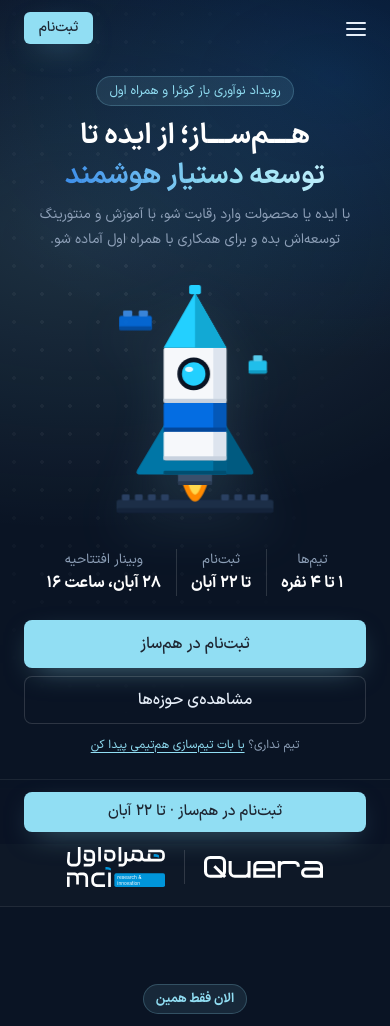
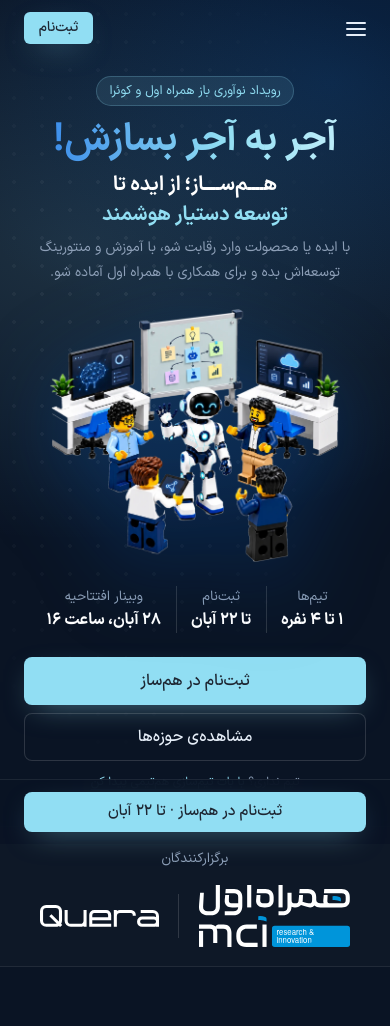
Before and after one commit to Quera-Contest/hamsaz-landing, a plain HTML site: page index.html in a window 390 px wide. Shown: the top 1026 px of the page. Drawn offline with Linux system fonts and the light colour scheme.

Commit message:
Use poster illustration in hero, add slogan, reorder logos, extend tiers
Co-Authored-By: Claude Opus 5.5 <noreply@anthropic.com>

```diff
--- a/assets/css/style.css
+++ b/assets/css/style.css
@@ -135,7 +135,7 @@ b { color: #fff; }
 .hero {
   position: relative; padding: 104px 0 48px; overflow: hidden;
   /* هیرو تا پایین نمای اول کشیده می‌شود تا نوار برگزارکنندگان درست زیر آن، در لبه‌ی پایین صفحه، دیده شود */
-  min-height: calc(100svh - var(--orgs-h, 100px)); display: flex; flex-direction: column; justify-content: center;
+  min-height: calc(100svh - var(--orgs-h, 128px)); display: flex; flex-direction: column; justify-content: center;
   background:
     radial-gradient(700px 420px at 20% 30%, rgba(145, 222, 243, .14), transparent 70%),
     radial-gradient(600px 400px at 85% 10%, rgba(4, 109, 226, .18), transparent 70%),
@@ -151,15 +151,16 @@ b { color: #fff; }
 }
 .hero__inner { position: relative; display: grid; grid-template-columns: max-content minmax(0, 1fr); gap: 3rem; align-items: center; }
 .hero__title {
-  font-size: clamp(2.1rem, 5vw, 3.25rem); font-weight: 700; line-height: 1.4; white-space: nowrap;
-  margin: 1.1rem 0 .9rem; color: #fff;
+  font-size: clamp(1.35rem, 2.6vw, 1.9rem); font-weight: 700; line-height: 1.5; white-space: nowrap;
+  margin: .5rem 0 .9rem; color: #fff;
 }
 .hero .label-brick { font-weight: 400; }
-.hero__title em {
-  font-style: normal; color: var(--cyan);
+.hero__slogan {
+  font-size: clamp(2.5rem, 5.6vw, 3.9rem); font-weight: 700; line-height: 1.3; white-space: nowrap; margin-top: 1.1rem;
   background: linear-gradient(270deg, var(--cyan-l) 0%, var(--cyan) 40%, var(--blue-l) 100%);
   -webkit-background-clip: text; background-clip: text; -webkit-text-fill-color: transparent;
 }
+.hero__title em { font-style: normal; color: var(--cyan); }
 .hero__alt { display: inline-block; margin-top: 1rem; color: var(--muted); font-size: 13px; }
 .hero__alt a { color: var(--cyan); text-decoration: underline; text-underline-offset: 4px; }
 .hero__lead { font-size: 1.125rem; color: var(--muted); max-width: 34rem; }
@@ -169,18 +170,11 @@ b { color: #fff; }
 .orgs__label { color: var(--muted); font-size: .85rem; }
 .partners__logos { display: flex; align-items: center; gap: 1.6rem; }
 .partners__quera { height: 26px; width: auto; }
-.partners__hamrah { height: 46px; width: auto; }
-.partners__dot { width: 1px; height: 34px; background: var(--line-2); }
+.partners__hamrah { height: 76px; width: auto; }
+.partners__dot { width: 1px; height: 44px; background: var(--line-2); }
 
 .hero__visual { display: grid; place-items: center end; } /* در RTL یعنی چسبیده به لبه‌ی چپ گرید */
-.rocket-svg { width: min(300px, 100%); height: auto; overflow: visible; filter: drop-shadow(0 30px 40px rgba(145, 222, 243, .12)); }
-.rocket { animation: hover 3.5s ease-in-out infinite; }
-@keyframes hover { 50% { transform: translateY(-10px); } }
-.flame { transform-box: fill-box; transform-origin: top center; animation: flame .35s ease-in-out infinite alternate; }
-@keyframes flame { to { transform: scaleY(.8) scaleX(.92); } }
-.float-a { animation: float 6s ease-in-out infinite; opacity: .9; }
-.float-b { animation: float 5s ease-in-out infinite reverse; opacity: .9; }
-@keyframes float { 50% { transform: translateY(-8px); } }
+.hero__art { display: block; width: 100%; max-width: 620px; height: auto; filter: drop-shadow(0 26px 44px rgba(4, 109, 226, .28)); }
 
 /* ---------- sections ---------- */
 .section { padding: 84px 0; }
@@ -250,7 +244,9 @@ b { color: #fff; }
 .footer__orgs a { transition: opacity .2s; }
 .footer__orgs a:hover img { opacity: 1; }
 .footer__orgs img { height: 22px; width: auto; }
-.footer__orgs a + a img { height: 38px; }
+.footer__orgs a:first-child img { height: 38px; }
+.footer .brand { order: 0; }
+.footer .brand__logo { height: 100px; }
 
 /* ---------- content blocks added from the event brief ---------- */
 .key-dates { display: flex; flex-wrap: wrap; align-items: center; row-gap: .4rem; margin-top: 1.4rem; }
@@ -573,11 +569,11 @@ b { color: #fff; }
   .hero__text { display: contents; }
   .hero__inner { gap: 0; justify-items: center; }
   .hero__inner > * , .hero__text > * { order: 5; }
-  .hero__text > .label-brick { order: 1; }
+  .hero__text > .label-brick, .hero__text > .hero__slogan { order: 1; }
   .hero__text > .hero__title { order: 2; }
   .hero__text > .hero__lead { order: 3; }
   .hero__visual { order: 4; display: grid; place-items: center; margin-top: 1.2rem; }
-  .rocket-svg { width: 170px; filter: drop-shadow(0 16px 24px rgba(145, 222, 243, .12)); }
+  .hero__art { width: min(420px, 100%); }
   .hero__actions { width: 100%; }
 }
 @media (max-width: 760px) {
@@ -588,10 +584,11 @@ b { color: #fff; }
   .nav__burger span { margin: 4px 0; }
   body .hero { padding-top: calc(56px + 20px); justify-content: flex-start; }
   /* فشرده‌سازی عمودی هیرو تا کل آن در ارتفاع ۷۰۰ پیکسل جا شود */
-  body .hero__title { font-size: 28px; line-height: 1.45; margin: .6rem 0 .4rem; }
+  body .hero__slogan { font-size: 38px; margin-top: .6rem; }
+  body .hero__title { font-size: 20px; line-height: 1.5; margin: .3rem 0 .4rem; }
   body .hero__lead { font-size: 14px; line-height: 1.75; }
   body .hero__visual { margin-top: 24px; }
-  body .rocket-svg { width: 170px; filter: drop-shadow(0 16px 24px rgba(145, 222, 243, .12)); }
+  body .hero__art { width: min(290px, 100%); }
   body .key-dates { margin-top: 24px; }
   body .hero__actions { margin-top: 24px; gap: .5rem; }
   body .hero__alt { margin-top: .6rem; font-size: 12px; }
@@ -640,7 +637,7 @@ a.is-pending:not(.btn)::after { content: " (به‌زودی)"; font-size: .85em;
 }
 @media (max-width: 600px) {
   .section { padding: 76px 0; }
-  .hero { padding: 88px 0 32px; --orgs-h: 118px; }
+  .hero { padding: 88px 0 32px; --orgs-h: 140px; }
   .hero__actions { margin-top: 1.5rem; }
   .orgs__inner { flex-direction: column; padding-block: 1.2rem; }
   .org-logos { gap: 1.6rem; }
@@ -649,7 +646,7 @@ a.is-pending:not(.btn)::after { content: " (به‌زودی)"; font-size: .85em;
   .org-logos img:last-child { height: 46px; }
   .partners__logos { gap: 1.2rem; }
   .partners__quera { height: 22px; }
-  .partners__hamrah { height: 40px; }
+  .partners__hamrah { height: 62px; }
   .key-dates > div { flex-direction: column; align-items: center; gap: 0; padding-inline: .9rem; }
   .key-dates > div:first-child { padding-inline-start: .9rem; }
   .infobar { padding: .6rem; }
@@ -747,8 +744,8 @@ a.is-pending:not(.btn)::after { content: " (به‌زودی)"; font-size: .85em;
 .done__todo b { color: #fff; }
 .done__links { justify-content: center; width: 100%; }
 .done__orgs { display: flex; align-items: center; gap: 1.6rem; margin-top: 1.6rem; opacity: .9; }
-.done__orgs img:first-child { height: 20px; width: auto; }
-.done__orgs img:last-child { height: 36px; width: auto; }
+.done__orgs img:first-child { height: 44px; width: auto; }
+.done__orgs img:last-child { height: 20px; width: auto; }
 .done__orgs span { width: 1px; height: 28px; background: var(--line-2); }
 @media (max-width: 760px) {
   .done-page .nav__inner { display: flex; }
--- a/index.html
+++ b/index.html
@@ -3,18 +3,18 @@
 <head>
   <meta charset="utf-8">
   <meta name="viewport" content="width=device-width, initial-scale=1">
-  <title>هم‌ساز؛ از ایده تا توسعه دستیار هوشمند | کوئرا × مرکز نوآوری همراه اول</title>
-  <meta name="description" content="رویداد نوآوری باز کوئرا و مرکز نوآوری همراه اول برای ساخت دستیار هوشمند سازمانی. تیم ۱ تا ۴ نفره؛ ثبت‌نام تا ۲۲ آبان ۱۴۰۵؛ وبینار افتتاحیه ۲۸ آبان ساعت ۱۶؛ اختتامیه ۱۳ بهمن.">
+  <title>هم‌ساز؛ از ایده تا توسعه دستیار هوشمند | مرکز نوآوری همراه اول × کوئرا</title>
+  <meta name="description" content="رویداد نوآوری باز مرکز نوآوری همراه اول و کوئرا برای ساخت دستیار هوشمند سازمانی. تیم ۱ تا ۴ نفره؛ ثبت‌نام تا ۲۲ آبان ۱۴۰۵؛ وبینار افتتاحیه ۲۸ آبان ساعت ۱۶؛ اختتامیه ۱۳ بهمن.">
   <meta property="og:type" content="website">
   <meta property="og:locale" content="fa_IR">
   <meta property="og:site_name" content="هم‌ساز">
   <meta property="og:title" content="هم‌ساز؛ از ایده تا توسعه دستیار هوشمند">
-  <meta property="og:description" content="با ایده یا محصولت وارد رقابت شو، با آموزش و منتورینگ توسعه‌اش بده و برای همکاری با همراه اول آماده شو. ثبت‌نام تا ۲۲ آبان.">
+  <meta property="og:description" content="آجر به آجر بسازش! با ایده یا محصولت وارد رقابت شو، با آموزش و منتورینگ توسعه‌اش بده و برای همکاری با همراه اول آماده شو. ثبت‌نام تا ۲۲ آبان.">
   <meta name="theme-color" content="#0A1424">
-  <link rel="icon" href="assets/logos/hamsaz-icon.svg?v=20261102b" type="image/svg+xml">
+  <link rel="icon" href="assets/logos/hamsaz-icon.svg?v=20261104" type="image/svg+xml">
   <link rel="preload" href="assets/fonts/IRANSansX-Regular.woff2" as="font" type="font/woff2" crossorigin>
   <link rel="preload" href="assets/fonts/IRANSansX-Bold.woff2" as="font" type="font/woff2" crossorigin>
-  <link rel="stylesheet" href="assets/css/style.css?v=20261102b">
+  <link rel="stylesheet" href="assets/css/style.css?v=20261104">
 </head>
 <body>
 
@@ -22,7 +22,7 @@
   <header class="nav" id="nav">
     <div class="container nav__inner">
       <a href="#top" class="brand" aria-label="هم‌ساز">
-        <img src="assets/logos/hamsaz-logo.svg?v=20261102b" alt="هم‌ساز" class="brand__logo" width="812" height="291">
+        <img src="assets/logos/hamsaz-logo.svg?v=20261104" alt="هم‌ساز" class="brand__logo" width="812" height="291">
       </a>
       <nav class="nav__links" id="navLinks">
         <a href="#who">شرکت‌کنندگان</a>
@@ -42,7 +42,8 @@
     <section class="hero" id="top">
       <div class="container hero__inner">
         <div class="hero__text">
-          <span class="label-brick reveal">رویداد نوآوری باز کوئرا و همراه اول</span>
+          <span class="label-brick reveal">رویداد نوآوری باز همراه اول و کوئرا</span>
+          <p class="hero__slogan reveal">آجر به آجر بسازش!</p>
           <h1 class="hero__title reveal">هــــم‌ســــاز؛ از ایده تا<br><em>توسعه دستیار هوشمند</em></h1>
           <p class="hero__lead reveal">با ایده یا محصولت وارد رقابت شو، با آموزش و منتورینگ توسعه‌اش بده و برای همکاری با همراه اول آماده شو.</p>
 
@@ -60,72 +61,9 @@
 
         </div>
 
-        <!-- LEGO rocket -->
-        <div class="hero__visual reveal" aria-hidden="true">
-          <svg class="rocket-svg" id="rocketSvg" viewBox="0 0 260 380" xmlns="http://www.w3.org/2000/svg">
-            <!-- floating bricks -->
-            <g class="float-a">
-              <rect x="14" y="62" width="50" height="22" rx="3" fill="#046DE2"/>
-              <rect x="14" y="78" width="50" height="6" rx="2" fill="#0352AB"/>
-              <rect x="20" y="54" width="14" height="9" rx="2" fill="#3D8EEA"/>
-              <rect x="44" y="54" width="14" height="9" rx="2" fill="#3D8EEA"/>
-            </g>
-            <g class="float-b">
-              <rect x="212" y="136" width="28" height="20" rx="3" fill="#23D0FF"/>
-              <rect x="212" y="151" width="28" height="5" rx="2" fill="#12A9D4"/>
-              <rect x="219" y="128" width="14" height="9" rx="2" fill="#5FDDFF"/>
-            </g>
-
-            <!-- baseplate -->
-            <g>
-              <rect x="10" y="342" width="240" height="20" rx="4" fill="#1C2E47"/>
-              <rect x="10" y="355" width="240" height="7" rx="3" fill="#14233A"/>
-              <g fill="#2A4062">
-                <rect x="18" y="334" width="12" height="9" rx="2"/><rect x="38" y="334" width="12" height="9" rx="2"/>
-                <rect x="58" y="334" width="12" height="9" rx="2"/><rect x="78" y="334" width="12" height="9" rx="2"/>
-                <rect x="170" y="334" width="12" height="9" rx="2"/><rect x="190" y="334" width="12" height="9" rx="2"/>
-                <rect x="210" y="334" width="12" height="9" rx="2"/><rect x="230" y="334" width="12" height="9" rx="2"/>
-              </g>
-            </g>
-
-            <!-- rocket -->
-            <g class="rocket">
-              <!-- flame -->
-              <g class="flame">
-                <path d="M110 318 Q130 380 150 318 Z" fill="#FF8A00"/>
-                <path d="M119 318 Q130 356 141 318 Z" fill="#FFD84D"/>
-              </g>
-              <!-- engine -->
-              <rect x="104" y="302" width="52" height="18" rx="3" fill="#3A4F6B"/>
-              <rect x="104" y="314" width="52" height="6" rx="2" fill="#2A3B52"/>
-              <!-- fins -->
-              <path d="M84 226 L42 296 Q38 304 46 304 H84 Z" fill="#0076A6"/>
-              <path d="M176 226 L218 296 Q222 304 214 304 H176 Z" fill="#005A80"/>
-              <!-- yellow plate -->
-              <rect x="82" y="282" width="96" height="22" rx="3" fill="#0076A6"/>
-              <rect x="158" y="282" width="20" height="22" fill="#005F87"/>
-              <rect x="82" y="298" width="96" height="6" rx="2" fill="#004E70"/>
-              <!-- white brick 2 -->
-              <rect x="82" y="238" width="96" height="44" rx="3" fill="#F6F8FB"/>
-              <rect x="158" y="238" width="20" height="44" fill="#DDE4EE"/>
-              <rect x="82" y="276" width="96" height="6" fill="#C8D2DF"/>
-              <!-- blue brick -->
-              <rect x="82" y="194" width="96" height="44" rx="3" fill="#046DE2"/>
-              <rect x="158" y="194" width="20" height="44" fill="#0458B8"/>
-              <rect x="82" y="232" width="96" height="6" fill="#03479A"/>
-              <!-- white brick 1 with window -->
-              <rect x="82" y="110" width="96" height="84" rx="3" fill="#F6F8FB"/>
-              <rect x="158" y="110" width="20" height="84" fill="#DDE4EE"/>
-              <rect x="82" y="188" width="96" height="6" fill="#C8D2DF"/>
-              <circle cx="128" cy="150" r="25" fill="#0A1424"/>
-              <circle cx="128" cy="150" r="18" fill="#23D0FF"/>
-              <ellipse cx="121" cy="143" rx="6" ry="4" fill="#fff" opacity=".85"/>
-              <!-- nose cone -->
-              <path d="M130 26 L178 110 H82 Z" fill="#23D0FF"/>
-              <path d="M130 26 L178 110 H130 Z" fill="#12A9D4"/>
-              <rect x="121" y="14" width="18" height="14" rx="3" fill="#23D0FF"/>
-            </g>
-          </svg>
+        <!-- تصویر تیم و ربات از پوستر رویداد -->
+        <div class="hero__visual reveal">
+          <img src="assets/img/hero-team.webp?v=20261104" alt="تیمی از آدمک‌های لگویی در کنار یک ربات هوشمند و تخته‌ی ایده‌ها" class="hero__art" width="1200" height="1046" fetchpriority="high">
         </div>
       </div>
     </section>
@@ -135,9 +73,9 @@
       <div class="container orgs__inner">
         <span class="orgs__label">برگزارکنندگان</span>
         <div class="partners__logos">
-          <img src="assets/logos/quera.svg?v=20261102b" alt="کوئرا" class="partners__quera logo-white">
+          <img src="assets/logos/mci-ri.svg?v=20261104" alt="مرکز نوآوری همراه اول" class="partners__hamrah">
           <span class="partners__dot"></span>
-          <img src="assets/logos/mci-ri.svg?v=20261102b" alt="مرکز نوآوری همراه اول" class="partners__hamrah">
+          <img src="assets/logos/quera.svg?v=20261104" alt="کوئرا" class="partners__quera logo-white">
         </div>
       </div>
     </section>
@@ -250,9 +188,9 @@
           <h2 id="sponsorsTitle">در کنار هم‌ساز</h2>
         </div>
         <ul class="sponsors__logos reveal">
-          <li><img src="assets/logos/sharif-park.png?v=20261102b" alt="پارک علم و فناوری دانشگاه صنعتی شریف" width="358" height="360" loading="lazy"></li>
-          <li><img src="assets/logos/sharif-entrepreneurship.png?v=20261102b" alt="مرکز کارآفرینی شریف" width="299" height="315" loading="lazy"></li>
-          <li><img src="assets/logos/korsi.png?v=20261102b" alt="کرسی" width="389" height="360" loading="lazy"></li>
+          <li><img src="assets/logos/sharif-park.png?v=20261104" alt="پارک علم و فناوری دانشگاه صنعتی شریف" width="358" height="360" loading="lazy"></li>
+          <li><img src="assets/logos/sharif-entrepreneurship.png?v=20261104" alt="مرکز کارآفرینی شریف" width="299" height="315" loading="lazy"></li>
+          <li><img src="assets/logos/korsi.png?v=20261104" alt="کرسی" width="389" height="360" loading="lazy"></li>
         </ul>
       </div>
     </section>
@@ -334,6 +272,7 @@
             </div>
             <h3>۳۰ تیم منتخب</h3>
             <ul class="tick-list">
+              <li>۸ هفته فرایند توسعه محصول</li>
               <li>۵ جلسه منتورینگ صنعت، AI و کسب‌وکار</li>
               <li>دو کارگاه تخصصی زنده</li>
               <li>گزارش فنی از ارزیابی محصول</li>
@@ -350,6 +289,7 @@
               <li>ارائه روی صحنه‌ی اختتامیه</li>
               <li>یک حامی مشخص در همراه اول</li>
               <li>فرصت مذاکره برای پایلوت</li>
+              <li>فرصت سرمایه‌گذاری تا ۵ میلیارد توسط همراه اول روی استارتاپ</li>
             </ul>
           </div>
         </div>
@@ -399,18 +339,18 @@
   <footer class="footer">
     <div class="container">
       <div class="cta reveal">
-        <h2>ایده‌ت منتظر یه تیمه!</h2>
+        <h2>آجر به آجر بسازش!</h2>
         <p>ثبت‌نام فردی یا تیمی تا ۲۲ آبان، ساعت ۲۳:۵۹. بقیه‌ی مسیر را در وبینار افتتاحیه‌ی ۲۸ آبان توضیح می‌دهیم.</p>
         <a href="#" class="btn btn--primary btn--lg" data-link="register">ثبت‌نام در هم‌ساز</a>
       </div>
       <div class="footer__grid">
         <div>
           <a href="#top" class="brand">
-            <img src="assets/logos/hamsaz-logo.svg?v=20261102b" alt="هم‌ساز" class="brand__logo" width="812" height="291">
+            <img src="assets/logos/hamsaz-logo.svg?v=20261104" alt="هم‌ساز" class="brand__logo" width="812" height="291">
           </a>
           <div class="footer__orgs">
-            <a href="https://quera.org/" target="_blank" rel="noopener"><img src="assets/logos/quera.svg?v=20261102b" alt="کوئرا" class="logo-white"></a>
-            <a href="https://hamrah.academy/" target="_blank" rel="noopener"><img src="assets/logos/mci-ri.svg?v=20261102b" alt="مرکز نوآوری همراه اول"></a>
+            <a href="https://hamrah.academy/" target="_blank" rel="noopener"><img src="assets/logos/mci-ri.svg?v=20261104" alt="مرکز نوآوری همراه اول"></a>
+            <a href="https://quera.org/" target="_blank" rel="noopener"><img src="assets/logos/quera.svg?v=20261104" alt="کوئرا" class="logo-white"></a>
           </div>
         </div>
         <div class="footer__tg">
@@ -432,6 +372,6 @@
     <a href="#" class="btn btn--primary btn--block" data-link="register">ثبت‌نام در هم‌ساز · تا ۲۲ آبان</a>
   </div>
 
-  <script src="assets/js/main.js?v=20261102b"></script>
+  <script src="assets/js/main.js?v=20261104"></script>
 </body>
 </html>
```
Also changed, not shown: success.html (+6 -6 lines), assets/img/hero-team.webp (added), 1 other file.
